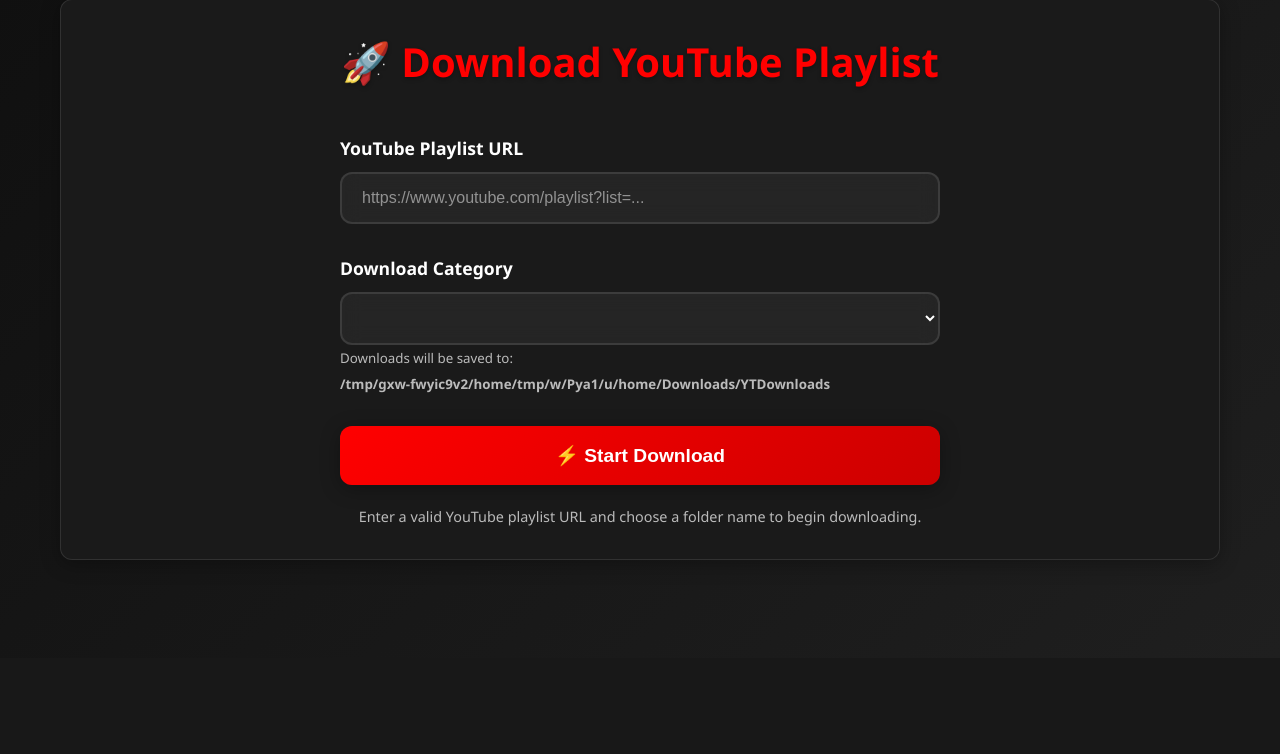
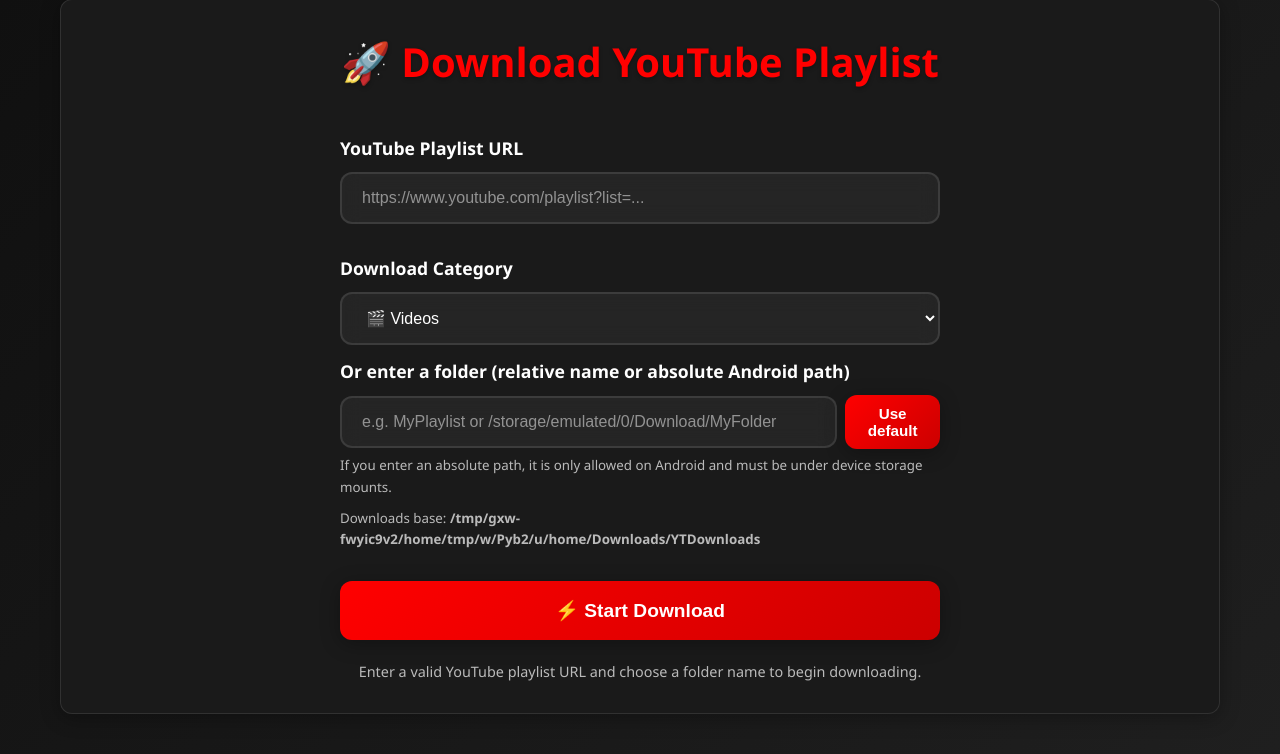
Before and after one commit to Haroldke13/youtubedownloader, a Flask app: page / in a window 1280 px wide. Shown: the part 142-896 px from the top of the page. Before the commit the page ends 702 px from the top, so only its background shows below. Run offline with Flask 3, Linux system fonts and the light colour scheme.

Commit message:
5th commit

```diff
--- a/app.py
+++ b/app.py
@@ -109,17 +109,35 @@ def index():
     if request.method == "POST":
         url = request.form.get("url")
         # allow either select (storage) or a custom folder input (custom_folder)
-        folder = request.form.get("storage") or request.form.get("custom_folder") or "general"
+        storage_select = request.form.get("storage")
+        custom_folder = (request.form.get("custom_folder") or "").strip()
 
-        # sanitize: remove suspicious chars and ensure basename only
-        folder = re.sub(r'[^A-Za-z0-9 _-]', '', folder).strip() or "general"
-        folder = os.path.basename(folder)
+        # Determine storage_path safely
+        if custom_folder:
+            # If user provided an absolute path, only allow it on Android and only under known mounts
+            if os.path.isabs(custom_folder):
+                allowed_android_roots = ["/storage/emulated/0", "/sdcard", "/storage/sdcard0"]
+                if IS_ANDROID and any(custom_folder.startswith(root) for root in allowed_android_roots):
+                    storage_path = os.path.abspath(custom_folder)
+                else:
+                    flash("Absolute paths are only allowed when running on Android and must be under the device storage mount.")
+                    return redirect("/")
+            else:
+                # treat as relative folder name under BASE_DOWNLOAD_DIR
+                folder_name = re.sub(r'[^A-Za-z0-9 _-]', '', custom_folder).strip() or "general"
+                folder_name = os.path.basename(folder_name)
+                storage_path = os.path.join(BASE_DOWNLOAD_DIR, folder_name)
+        else:
+            # use selected category (safe relative name)
+            folder_name = storage_select or "general"
+            folder_name = re.sub(r'[^A-Za-z0-9 _-]', '', folder_name).strip() or "general"
+            folder_name = os.path.basename(folder_name)
+            storage_path = os.path.join(BASE_DOWNLOAD_DIR, folder_name)
 
         if not url:
             flash("Please enter a URL")
             return redirect("/")
 
-        storage_path = os.path.join(BASE_DOWNLOAD_DIR, folder)
         os.makedirs(storage_path, exist_ok=True)
 
         is_playlist = "playlist" in url.lower()
--- a/templates/index.html
+++ b/templates/index.html
@@ -120,9 +120,18 @@
                 <option value="general">📁 General</option>
             </select>
 
-                <small style="opacity: 0.7;">
-                Downloads will be saved to: <br>
-                <strong>{{ downloads_folder }}</strong>
+            <div style="margin-top:12px;">
+                <label class="form-label" for="custom_folder">Or enter a folder (relative name or absolute Android path)</label>
+                <div style="display:flex; gap:8px; align-items:center;">
+                    <input type="text" id="custom_folder" name="custom_folder" class="form-input" placeholder="e.g. MyPlaylist or /storage/emulated/0/Download/MyFolder">
+                    <button type="button" id="use-default-btn" class="submit-btn" style="width:auto; padding:10px 14px; font-size:0.95rem;">Use default</button>
+                </div>
+                <small style="opacity:0.7; display:block; margin-top:6px;">If you enter an absolute path, it is only allowed on Android and must be under device storage mounts.</small>
+            </div>
+
+            <div id="downloads-folder-data" data-path="{{ downloads_folder }}" style="display:none;"></div>
+            <small style="opacity: 0.7; display:block; margin-top:10px;">
+                Downloads base: <strong>{{ downloads_folder }}</strong>
             </small>
 
         </div>
@@ -130,56 +139,18 @@
         <script>
             // Get downloads folder from data attribute
             const downloadsFolderData = document.getElementById('downloads-folder-data');
-            const DOWNLOADS_FOLDER = downloadsFolderData ? downloadsFolderData.getAttribute('data-path') : 'downloads';
-            const DEFAULT_FOLDER_NAME = 'downloads';
+            const DOWNLOADS_FOLDER = downloadsFolderData ? downloadsFolderData.getAttribute('data-path') : '';
 
-            console.log('Downloads folder:', DOWNLOADS_FOLDER);
-
-            // Function to update selected folder
-            function updateSelectedFolder(folderPath) {
-                const select = document.getElementById('storage');
-                const display = document.getElementById('selected-folder-display');
-                const pathSpan = document.getElementById('selected-folder-path');
-
-                // Set the select value to downloads
-                select.value = DEFAULT_FOLDER_NAME;
-
-                // Show the selected folder display
-                if (display && pathSpan) {
-                    pathSpan.textContent = folderPath;
-                    display.style.display = 'block';
+            // Fill custom input with default when requested
+            document.addEventListener('DOMContentLoaded', function() {
+                const useBtn = document.getElementById('use-default-btn');
+                const customInput = document.getElementById('custom_folder');
+                if (useBtn && customInput && DOWNLOADS_FOLDER) {
+                    useBtn.addEventListener('click', function() {
+                        customInput.value = DOWNLOADS_FOLDER;
+                        alert('Default downloads path filled');
+                    });
                 }
-
-                // Store in localStorage
-                localStorage.setItem('downloadFolder', folderPath);
-                console.log('Selected folder:', folderPath);
-            }
-
-            // Auto-select downloads folder on page load
-            document.addEventListener('DOMContentLoaded', function() {
-                console.log('Page loaded, auto-selecting downloads folder...');
-                if (DOWNLOADS_FOLDER) {
-                    updateSelectedFolder(DOWNLOADS_FOLDER);
-                }
-            });
-
-            // Handle choose folder button click
-            document.getElementById('folder-btn').addEventListener('click', function() {
-                console.log('Choose folder button clicked - selecting downloads folder');
-                if (DOWNLOADS_FOLDER) {
-                    updateSelectedFolder(DOWNLOADS_FOLDER);
-                    alert('Downloads folder selected: ' + DOWNLOADS_FOLDER);
-                } else {
-                    alert('Error: Downloads folder not configured');
-                }
-            });
-
-            // Handle form submission - ensure downloads folder is used
-            document.querySelector('form').addEventListener('submit', function(e) {
-                const select = document.getElementById('storage');
-                select.value = DEFAULT_FOLDER_NAME;
-                select.setAttribute('data-full-path', DOWNLOADS_FOLDER);
-                localStorage.setItem('downloadFolder', DOWNLOADS_FOLDER);
             });
         </script>
 
```
Lines whose indentation alone changed are shown as unchanged.
